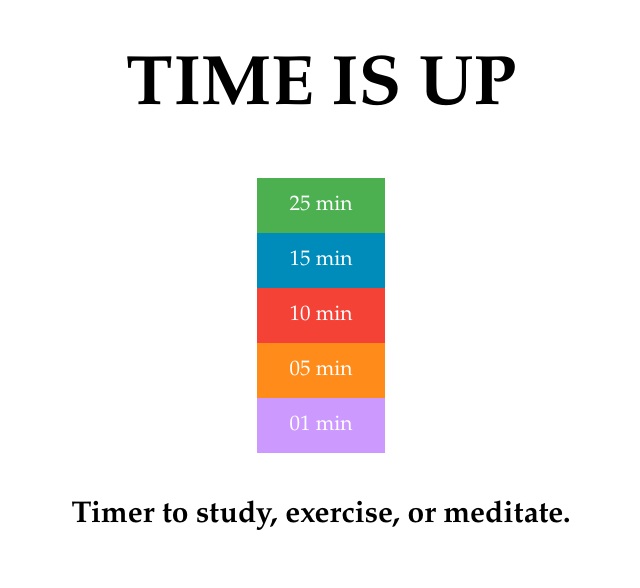
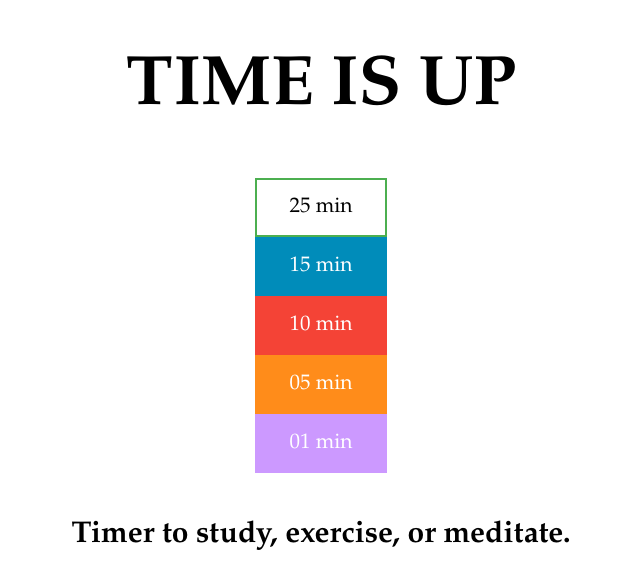
Before and after one commit to parmsam/timer, a plain HTML site: page index.html in a window 1280 px wide. In both pictures the pointer is over the button "25 min". Shown: the whole page, without its empty margins (319-959 px from the left). Drawn offline with Linux system fonts and the light colour scheme.

Commit message:
Added hover color changes

```diff
--- a/styles.css
+++ b/styles.css
@@ -37,19 +37,46 @@ div {
 .button_25 {
   background-color: #4CAF50;
   /*color: white;*/
+  border: 2px solid #4CAF50;
 } /* Green */
 .button_15 {
   background-color: #008CBA;
+  border: 2px solid #008CBA;
 } /* Green */
 .button_10 {
   background-color: #f44336;
+  border: 2px solid #f44336;
 } /* Green */
 .button_5 {
   background-color: #ff8c1a;
+  border: 2px solid #ff8c1a;
 } /* Green */
 .button_1 {
   background-color: #cc99ff;
+  border: 2px solid #cc99ff;
 } /* Green */
+
+.button_25:hover {
+  background-color: white; /* Green */
+  color: black;
+}
+.button_15:hover {
+  background-color: white; /* Green */
+  color: black;
+}
+.button_10:hover {
+  background-color: white; /* Green */
+  color: black;
+}
+.button_5:hover {
+  background-color: white; /* Green */
+  color: black;
+}
+.button_1:hover {
+  background-color: white; /* Green */
+  color: black;
+}
+
 
 .same-line{
   text-align: center;
```
